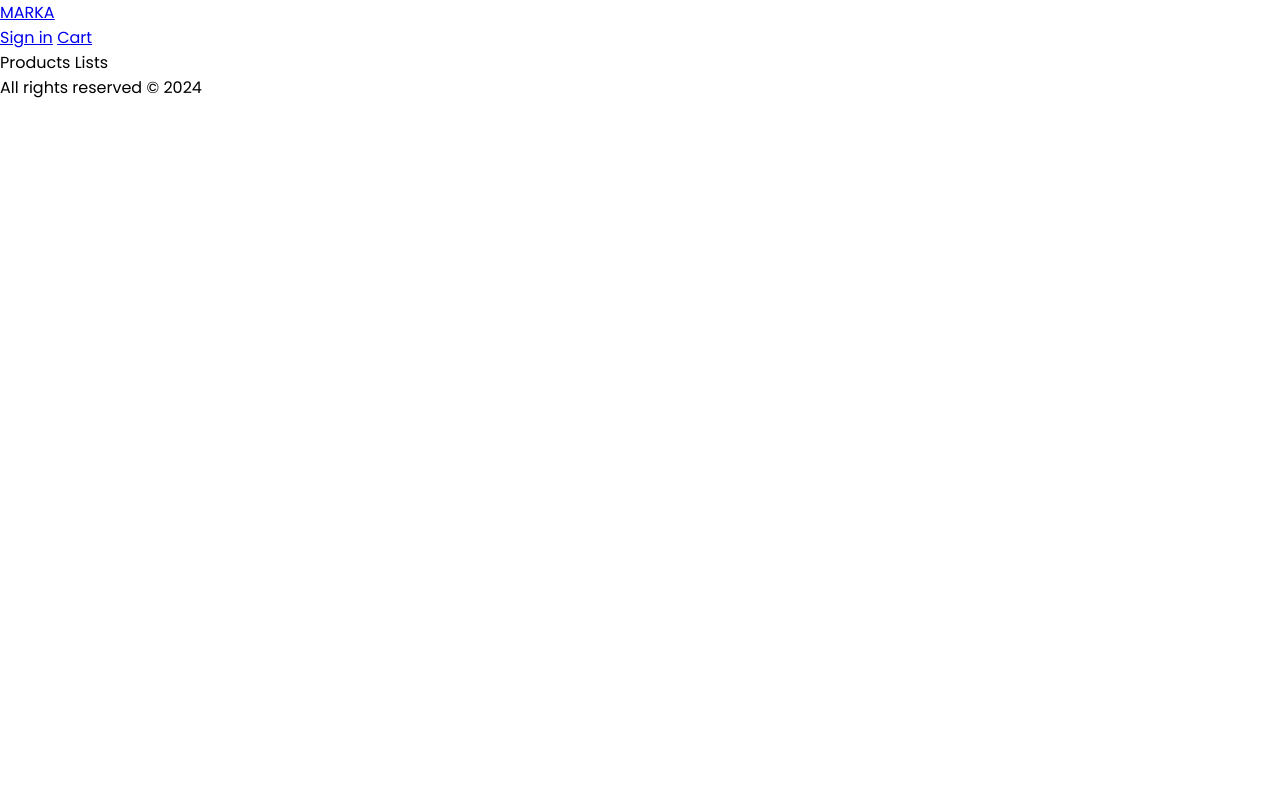
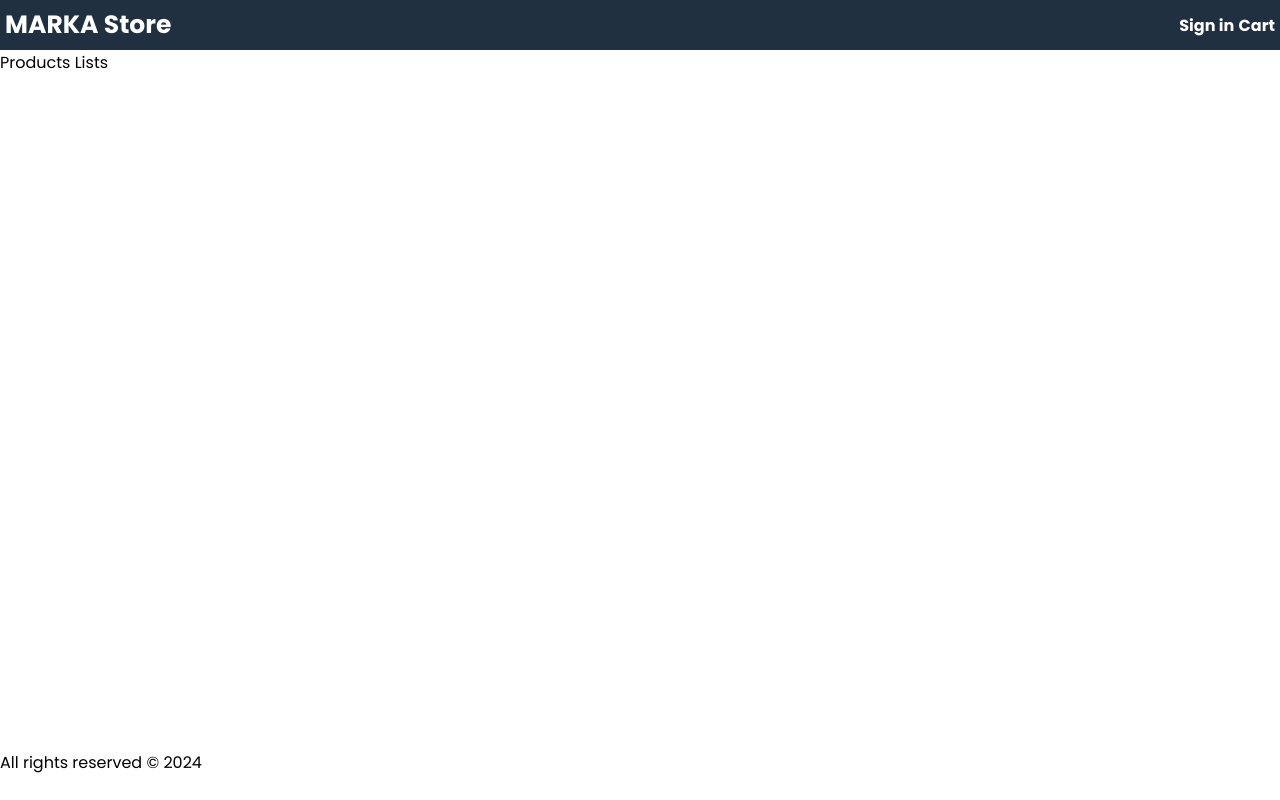
Before and after one commit to beldjenna/Ecommerce-Cart, a website: page frontEnd/index.html in a window 1280 px wide. Drawn offline with Linux system fonts and the light colour scheme.

Commit message:
little modifications

```diff
--- a/frontEnd/index.html
+++ b/frontEnd/index.html
@@ -12,8 +12,8 @@
 <body>
     <div class="grid-container">
         <header>
-            <div>
-                <a href="/#/">MARKA</a>
+            <div class="brand">
+                <a href="/#/">MARKA Store</a>
             </div>
             <div>
                 <a href="/#/signin">Sign in</a>
--- a/frontEnd/style.css
+++ b/frontEnd/style.css
@@ -12,3 +12,31 @@ body{
     font-size: 1.6rem;
 
 }
+.grid-container{
+    display: grid;
+    grid-template-areas:
+    'header'
+    'main'
+    'footer';
+    grid-template-columns: 1fr;
+    grid-template-rows: 5rem 1fr 5rem;
+    height: 100%;
+
+}
+header{
+    grid-area: header;
+    background-color: #203040;
+    color: #fff;
+    display: flex;
+    justify-content: space-between;
+    align-items: center;
+    padding: 0.5rem;
+}
+header a{
+    color: #fff;
+    font-weight: bold;
+    text-decoration: none;
+}
+.brand a{
+    font-size: 2.5rem;
+}
```
